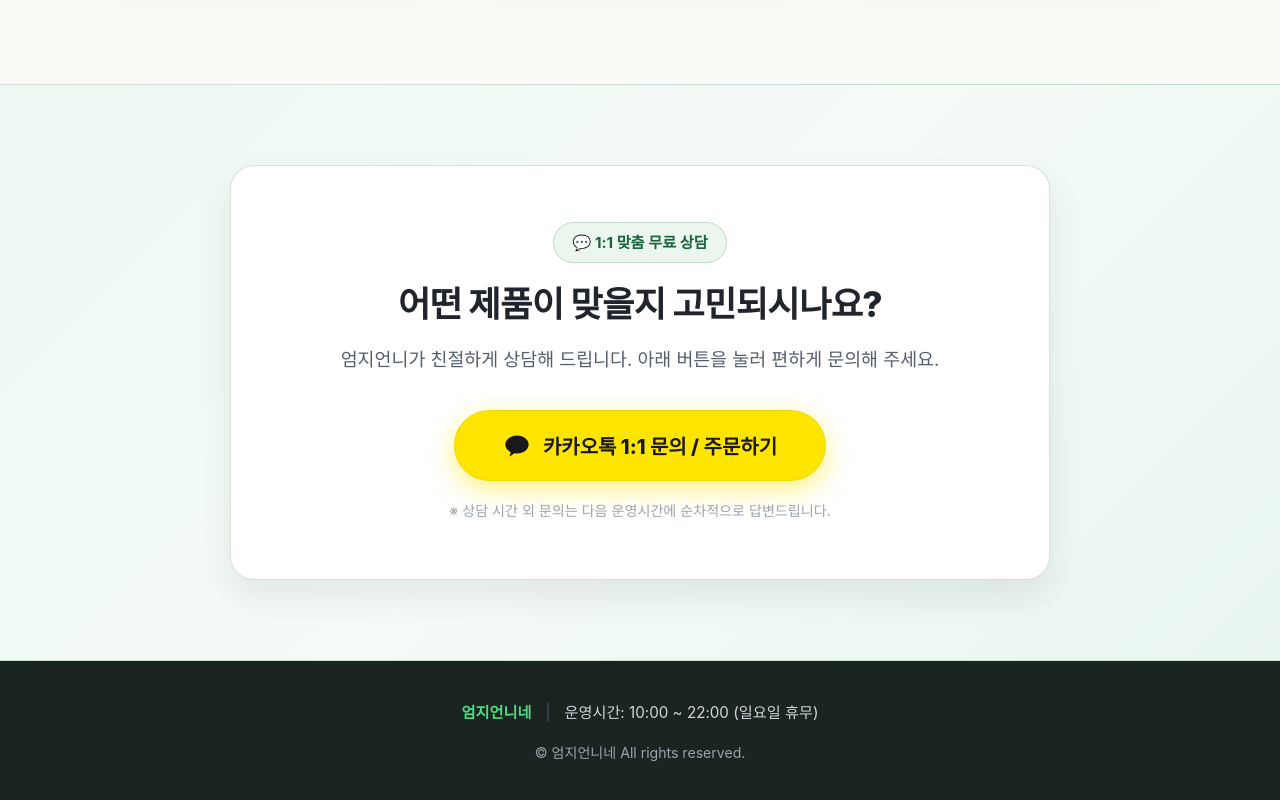
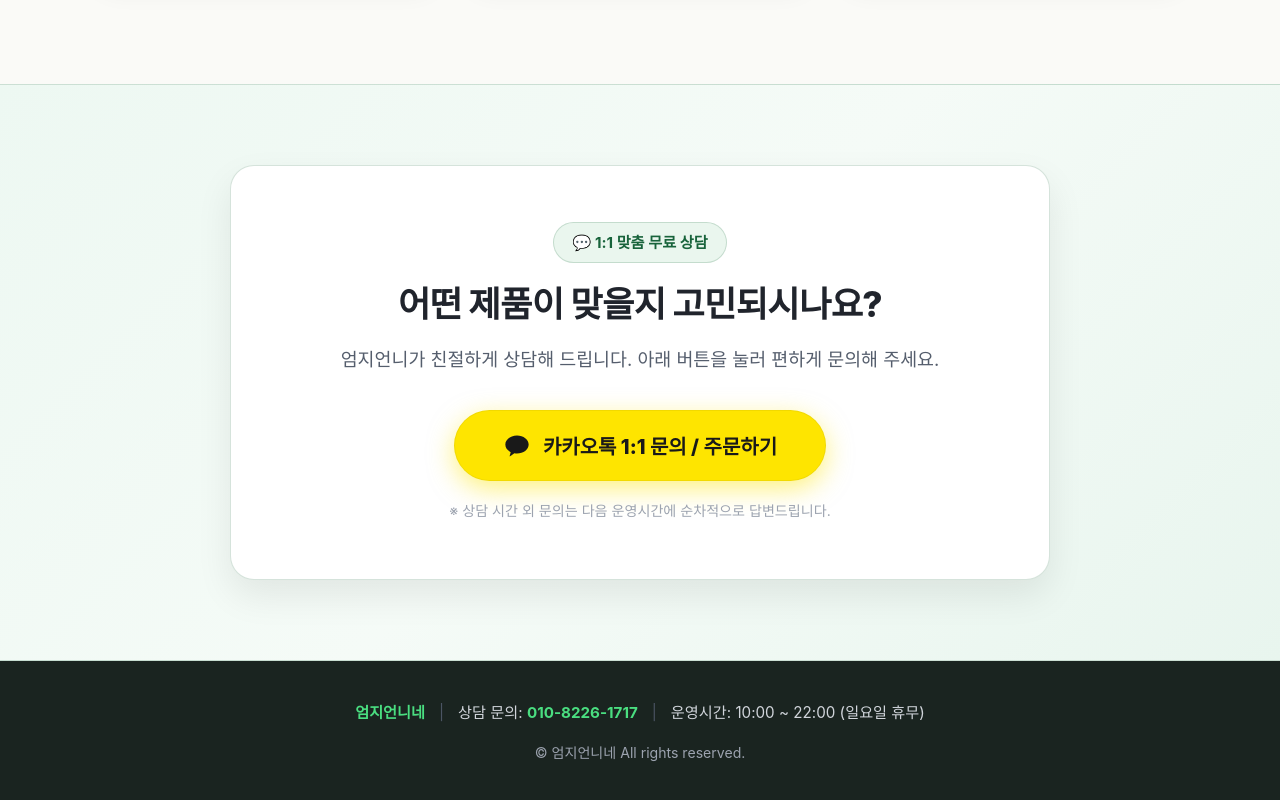
Before and after one commit to mnlj620208-ship-it/k-umji20261122, a plain HTML site: page index.html in a window 1280 px wide. Shown: the part 2065-2865 px from the top of the page. Drawn offline with Linux system fonts and the light colour scheme; a web font is replaced by a local one.

Commit message:
Add files via upload

```diff
--- a/index.html
+++ b/index.html
@@ -289,6 +289,8 @@
       <div class="footer-info">
         <strong>엄지언니네</strong>
         <span class="divider">|</span>
+        <span>상담 문의: <a href="tel:010-8226-1717" style="color: #4ADE80; font-weight: 700;">010-8226-1717</a></span>
+        <span class="divider">|</span>
         <span>운영시간: 10:00 ~ 22:00 (일요일 휴무)</span>
       </div>
       <div class="footer-copy">
@@ -353,8 +355,8 @@
             <span>📋 카카오톡 ID 복사 (umji_sister)</span>
           </button>
 
-          <a href="tel:010-1234-5678" class="modal-action-btn btn-call">
-            <span>📞 전화 상담 연결 (010-1234-5678)</span>
+          <a href="tel:010-8226-1717" class="modal-action-btn btn-call">
+            <span>📞 전화 상담 연결 (010-8226-1717)</span>
           </a>
         </div>
       </div>
```
